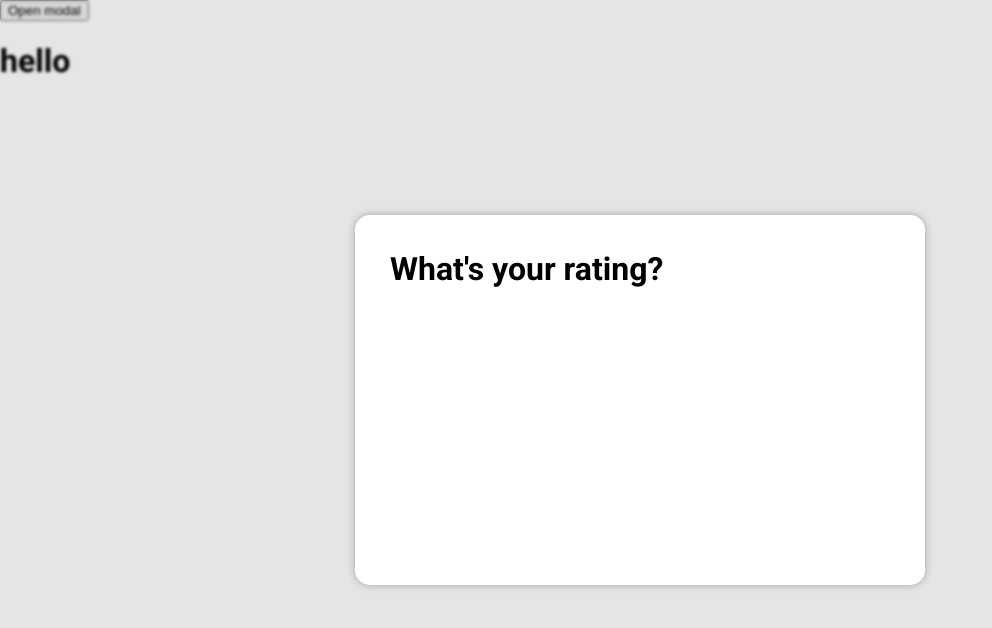
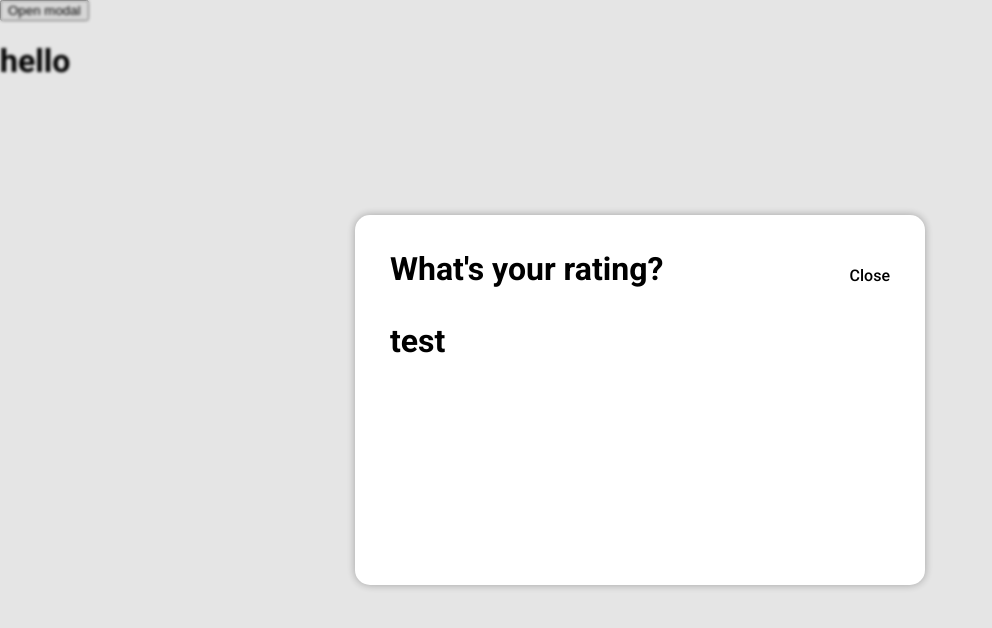
Before and after one commit to Looskie/Coding-challenge-v2, a Next.js app: page / in a window 1280 px wide. Both pictures are taken after a click on the button "Open modal". Shown: the top 628 px of the page, without its empty margins (0-992 px from the left). Built offline with nearby package versions, Linux system fonts and the light colour scheme.

Commit message:
X button in modal

```diff
--- a/components/modalManager.tsx
+++ b/components/modalManager.tsx
@@ -3,6 +3,7 @@ import { useAtom } from "jotai";
 import styled from "styled-components";
 import { activeModal } from "../state/modal";
 import { modals } from "../state/modal/modals";
+import { RatingModal } from "./modals";
 
 const Wrapper = styled.div`
   position: absolute;
@@ -28,8 +29,13 @@ const Container = styled.div`
   box-shadow: rgb(0 0 0 / 30%) 0px 0px 9px;
 `;
 
+const TitleBar = styled.div`
+  display: flex;
+`;
+
 const Title = styled.h1`
   margin: 0;
+  flex-grow: 1;
 `;
 
 export const ModalManager = (): JSX.Element => {
@@ -41,7 +47,13 @@ export const ModalManager = (): JSX.Element => {
       {modal && (
         <Wrapper>
           <Container>
-            <Title>{modal.title}</Title>
+            <TitleBar>
+              <Title>{modal.title}</Title>
+              <p onClick={() => setCurrentModal(null)}>Close</p>
+            </TitleBar>
+
+            {/* Modals */}
+            {currentModal === "addReview" && <RatingModal />}
           </Container>
         </Wrapper>
       )}
```
